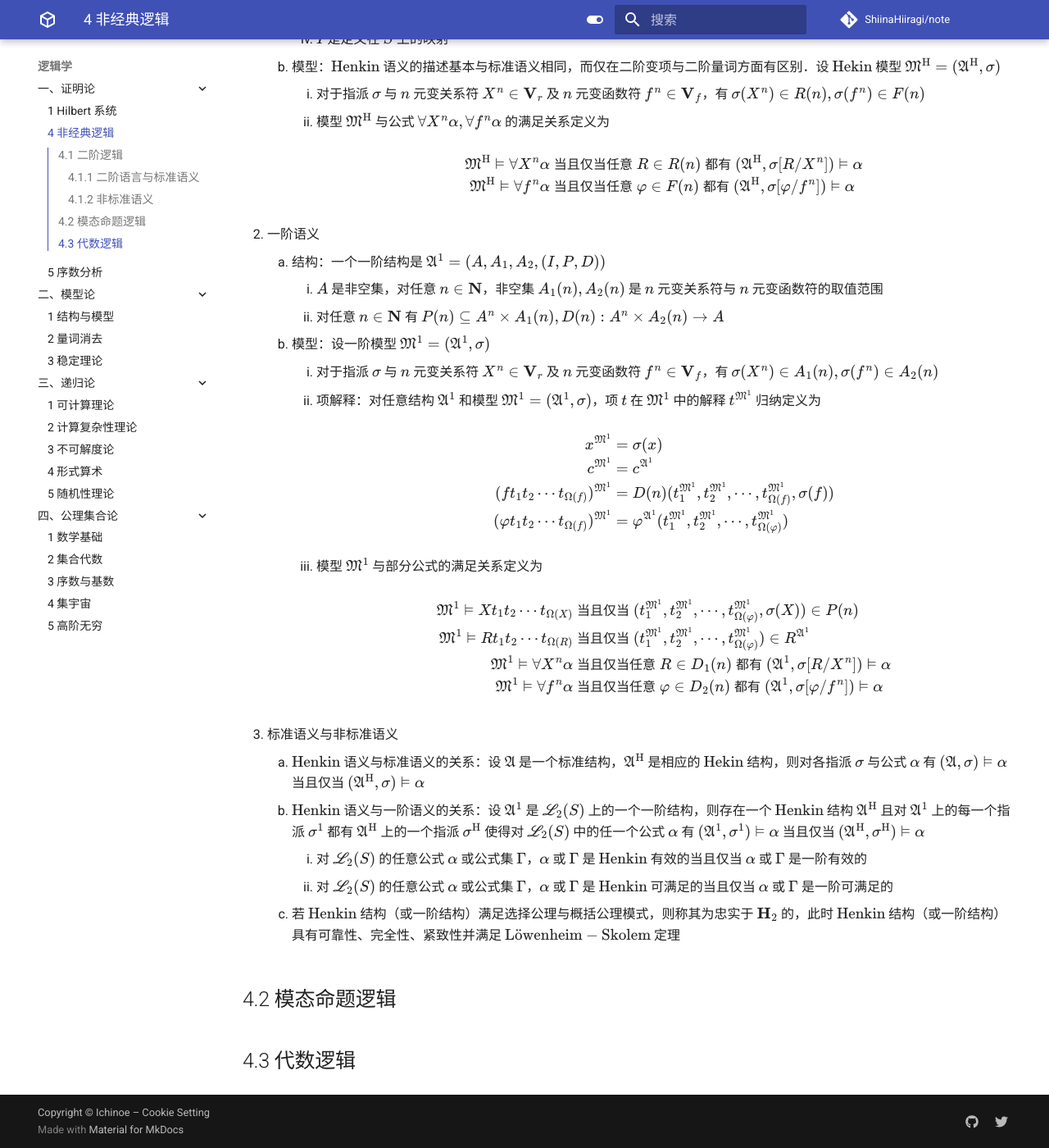
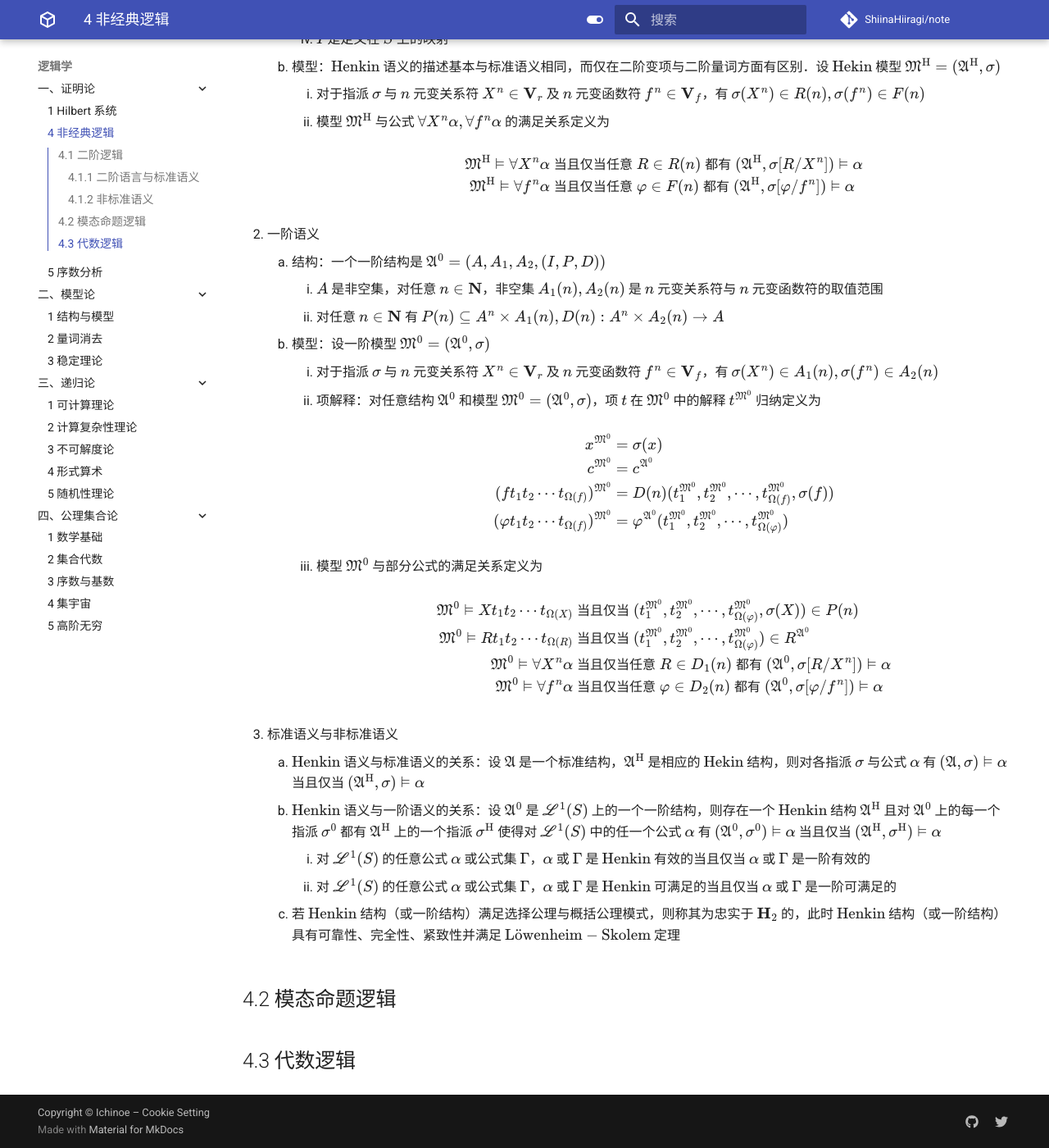
Before and after one commit to ShiinaHiiragi/note, an MkDocs documentation site: the page built from docs/logic/prf/ncl.md, in a window 1280 px wide and 1400 px high, scrolled down 3108 px. Shown: the whole window at 82% size. Built offline with MkDocs 1.6.1 and Material for MkDocs 9.7.7, drawn with Linux system fonts in a browser that asks for light colours; comment, search, counter and statistics services are not loaded; some of the changed text lies outside the part shown.

Commit message:
fix undef

```diff
--- a/docs/logic/prf/ncl.md
+++ b/docs/logic/prf/ncl.md
@@ -2,7 +2,7 @@
 
 ## 4.1 二阶逻辑
 ### 4.1.1 二阶语言与标准语义
-1. 二阶语言 $\mathscr L_2(S)$ 即二阶逻辑的形式语言，由逻辑符号和非逻辑符号组成
+1. 二阶语言 $\mathscr L^1(S)$ 即二阶逻辑的形式语言，由逻辑符号和非逻辑符号组成
     1. 逻辑符号
         1. 变元集 $\mathbf{Var} = \mathbf V_r \cup \mathbf V_f \cup \mathbf V_l$
             1. 变关系符：$\mathbf V_r = \{X_i \mid i\in \lambda\}$，用 $X, Y, Z$ 表示任意变关系符
@@ -19,13 +19,13 @@
         2. 函数符号集 $\mathbf F = \{\varphi_i\mid i\in \lambda\}$，用 $\varphi, \psi$ 表示任意函数符号
         3. 个体符号集 $\mathbf C = \{c_i\mid i\in \lambda\}$，用 $a, b, c$ 表示任意个体符号
 
-        一个二阶语言由非逻辑符号集合 $S$ 决定．当 $S = \varnothing$ 时，$\mathscr L_2(S)$ 可简记为 $\mathscr L_2$，这是语言中的纯逻辑部分
+        一个二阶语言由非逻辑符号集合 $S$ 决定．当 $S = \varnothing$ 时，$\mathscr L^1(S)$ 可简记为 $\mathscr L^1$，这是语言中的纯逻辑部分
 
 2. 二阶逻辑项与公式的句法
-    1. 二阶语言 $\mathscr L_2(S)$ 的类型是从 $\mathbf V_r \cup \mathbf V_f \cup \mathbf R \cup \mathbf F$ 的正整数集合的函数 $\Omega: S \to \mathbf Z_+$
+    1. 二阶语言 $\mathscr L^1(S)$ 的类型是从 $\mathbf V_r \cup \mathbf V_f \cup \mathbf R \cup \mathbf F$ 的正整数集合的函数 $\Omega: S \to \mathbf Z_+$
         1. 对每个 $R \in \mathbf V_r \cup \mathbf R$，$\Omega(R)$ 称为 $R$ 的元数，$R$ 为 $\Omega(R)$ 元关系符号
         2. 对每个 $f \in \mathbf V_f \cup \mathbf F$，$\Omega(f)$ 称为 $f$ 的元数，$f$ 为 $\Omega(f)$ 元关系符号
-    2. 二阶语言 $\mathscr L_2(S)$ 的项集 $\mathcal T(S)$ 归纳定义如下
+    2. 二阶语言 $\mathscr L^1(S)$ 的项集 $\mathcal T(S)$ 归纳定义如下
 
         $$
         \mathcal T(S) \ni t:= x \mid c \mid ft_1t_2\cdots t_{\Omega(f)} \mid \varphi t_1t_2\cdots t_{\Omega(\varphi)}
@@ -33,7 +33,7 @@
 
         其中 $x\in \mathbf V_l, c\in C$ 且 $f\in \mathbf V_f, \varphi \in \mathbf F$．不含变项的项称作闭项
 
-        二阶语言 $\mathscr L_2(S)$ 的（合式）公式集 $\mathcal F(S)$ 归纳定义如下
+        二阶语言 $\mathscr L^1(S)$ 的（合式）公式集 $\mathcal F(S)$ 归纳定义如下
 
         $$
         \mathcal F(S) \ni \alpha := Xt_1t_2\cdots t_{\Omega(X)} \mid Rt_1t_2\cdots t_{\Omega(R)} \mid \neg \alpha \mid \alpha_1 \to \alpha_2 \mid \forall u \alpha
@@ -120,7 +120,7 @@
 
     3. 标准语义的性质
         1. 在 $\mathbf H_2$ 中可靠性定理对二阶语言标准语义成立，但完全性、紧致性与 $\text{L}\ddot{\mathrm o}\text{wenheim} - \text{Skolem}$ 定理均对其不成立
-        2. 标准语义的不完全性定理：令 $\mathbf H$ 是 $\mathscr L_2(S)$ 的任一能行可靠的演绎系统，则存在重言式不是 $\mathbf H$ 中的定理
+        2. 标准语义的不完全性定理：令 $\mathbf H$ 是 $\mathscr L^1(S)$ 的任一能行可靠的演绎系统，则存在重言式不是 $\mathbf H$ 中的定理
 
 ### 4.1.2 非标准语义
 1. $\text{Henkin}$ 语义
@@ -141,38 +141,38 @@
             $$
 
 2. 一阶语义
-    1. 结构：一个一阶结构是 $\mathfrak A^{\mathrm 1} = (A, A_1, A_2, (I, P, D))$
+    1. 结构：一个一阶结构是 $\mathfrak A^{0} = (A, A_1, A_2, (I, P, D))$
         1. $A$ 是非空集，对任意 $n \in \mathbf N$，非空集 $A_1(n), A_2(n)$ 是 $n$ 元变关系符与 $n$ 元变函数符的取值范围
         2. 对任意 $n \in \mathbf N$ 有 $P(n) \subseteq A^n \times A_1(n), D(n): A^n \times A_2(n) \to A$
-    2. 模型：设一阶模型 $\mathfrak M^{\mathrm 1} = (\mathfrak A^{\mathrm 1}, \sigma)$
+    2. 模型：设一阶模型 $\mathfrak M^{0} = (\mathfrak A^{0}, \sigma)$
         1. 对于指派 $\sigma$ 与 $n$ 元变关系符 $X^n \in \mathbf V_r$ 及 $n$ 元变函数符 $f^n \in \mathbf V_f$，有 $\sigma(X^n) \in A_1(n), \sigma(f^n) \in A_2(n)$
-        2. 项解释：对任意结构 $\mathfrak A^{\mathrm 1}$ 和模型 $\mathfrak M^{\mathrm 1} = (\mathfrak A^{\mathrm 1}, \sigma)$，项 $t$ 在 $\mathfrak M^{\mathrm 1}$ 中的解释 $t^{\mathfrak M^{\mathrm 1}}$ 归纳定义为
+        2. 项解释：对任意结构 $\mathfrak A^{0}$ 和模型 $\mathfrak M^{0} = (\mathfrak A^{0}, \sigma)$，项 $t$ 在 $\mathfrak M^{0}$ 中的解释 $t^{\mathfrak M^{0}}$ 归纳定义为
 
             $$
             \begin{aligned}
-            x^{\mathfrak M^{\mathrm 1}} &= \sigma(x) \\
-            c^{\mathfrak M^{\mathrm 1}} &= c^{\mathfrak A^{\mathrm 1}} \\
-            (ft_1t_2\cdots t_{\Omega(f)})^{\mathfrak M^{\mathrm 1}} &= D(n)(t_1^{\mathfrak M^{\mathrm 1}}, t_2^{\mathfrak M^{\mathrm 1}}, \cdots, t_{\Omega(f)}^{\mathfrak M^{\mathrm 1}}, \sigma(f)) \\
-            (\varphi t_1t_2\cdots t_{\Omega(f)})^{\mathfrak M^{\mathrm 1}} &= \varphi^{\mathfrak A^{\mathrm 1}}(t_1^{\mathfrak M^{\mathrm 1}}, t_2^{\mathfrak M^{\mathrm 1}}, \cdots, t_{\Omega(\varphi)}^{\mathfrak M^{\mathrm 1}})
+            x^{\mathfrak M^{0}} &= \sigma(x) \\
+            c^{\mathfrak M^{0}} &= c^{\mathfrak A^{0}} \\
+            (ft_1t_2\cdots t_{\Omega(f)})^{\mathfrak M^{0}} &= D(n)(t_1^{\mathfrak M^{0}}, t_2^{\mathfrak M^{0}}, \cdots, t_{\Omega(f)}^{\mathfrak M^{0}}, \sigma(f)) \\
+            (\varphi t_1t_2\cdots t_{\Omega(f)})^{\mathfrak M^{0}} &= \varphi^{\mathfrak A^{0}}(t_1^{\mathfrak M^{0}}, t_2^{\mathfrak M^{0}}, \cdots, t_{\Omega(\varphi)}^{\mathfrak M^{0}})
             \end{aligned}
             $$
 
-        3. 模型 $\mathfrak M^{\mathrm 1}$ 与部分公式的满足关系定义为
+        3. 模型 $\mathfrak M^{0}$ 与部分公式的满足关系定义为
 
             $$
             \begin{aligned}
-            \mathfrak M^{\mathrm 1} \vDash Xt_1t_2\cdots t_{\Omega(X)} & \textsf{ 当且仅当 } (t_1^{\mathfrak M^{\mathrm 1}}, t_2^{\mathfrak M^{\mathrm 1}}, \cdots, t_{\Omega(\varphi)}^{\mathfrak M^{\mathrm 1}}, \sigma(X)) \in P(n) \\
-            \mathfrak M^{\mathrm 1} \vDash Rt_1t_2\cdots t_{\Omega(R)} & \textsf{ 当且仅当 } (t_1^{\mathfrak M^{\mathrm 1}}, t_2^{\mathfrak M^{\mathrm 1}}, \cdots, t_{\Omega(\varphi)}^{\mathfrak M^{\mathrm 1}}) \in R^{\mathfrak A^{\mathrm 1}} \\
-            \mathfrak M^{\mathrm 1} \vDash \forall X^n\alpha & \textsf{ 当且仅当任意 } R \in D_1(n) \textsf{ 都有 } (\mathfrak A^{\mathrm 1}, \sigma[R/X^n]) \vDash \alpha \\
-            \mathfrak M^{\mathrm 1} \vDash \forall f^n\alpha & \textsf{ 当且仅当任意 } \varphi \in D_2(n) \textsf{ 都有 } (\mathfrak A^{\mathrm 1}, \sigma[\varphi/f^n]) \vDash \alpha \\
+            \mathfrak M^{0} \vDash Xt_1t_2\cdots t_{\Omega(X)} & \textsf{ 当且仅当 } (t_1^{\mathfrak M^{0}}, t_2^{\mathfrak M^{0}}, \cdots, t_{\Omega(\varphi)}^{\mathfrak M^{0}}, \sigma(X)) \in P(n) \\
+            \mathfrak M^{0} \vDash Rt_1t_2\cdots t_{\Omega(R)} & \textsf{ 当且仅当 } (t_1^{\mathfrak M^{0}}, t_2^{\mathfrak M^{0}}, \cdots, t_{\Omega(\varphi)}^{\mathfrak M^{0}}) \in R^{\mathfrak A^{0}} \\
+            \mathfrak M^{0} \vDash \forall X^n\alpha & \textsf{ 当且仅当任意 } R \in D_1(n) \textsf{ 都有 } (\mathfrak A^{0}, \sigma[R/X^n]) \vDash \alpha \\
+            \mathfrak M^{0} \vDash \forall f^n\alpha & \textsf{ 当且仅当任意 } \varphi \in D_2(n) \textsf{ 都有 } (\mathfrak A^{0}, \sigma[\varphi/f^n]) \vDash \alpha \\
             \end{aligned}
             $$
 
 3. 标准语义与非标准语义
     1. $\text{Henkin}$ 语义与标准语义的关系：设 $\mathfrak A$ 是一个标准结构，$\mathfrak A^{\mathrm H}$ 是相应的 $\text{Hekin}$ 结构，则对各指派 $\sigma$ 与公式 $\alpha$ 有 $(\mathfrak A, \sigma) \vDash \alpha$ 当且仅当 $(\mathfrak A^{\mathrm H}, \sigma) \vDash \alpha$
-    2. $\text{Henkin}$ 语义与一阶语义的关系：设 $\mathfrak A^{\mathrm 1}$ 是 $\mathscr L_2(S)$ 上的一个一阶结构，则存在一个 $\text{Henkin}$ 结构 $\mathfrak A^{\mathrm H}$ 且对 $\mathfrak A^{\mathrm 1}$ 上的每一个指派 $\sigma^{\mathrm 1}$ 都有 $\mathfrak A^{\mathrm H}$ 上的一个指派 $\sigma^{\mathrm H}$ 使得对 $\mathscr L_2(S)$ 中的任一个公式 $\alpha$ 有 $(\mathfrak A^{\mathrm 1}, \sigma^{\mathrm 1}) \vDash \alpha$ 当且仅当 $(\mathfrak A^{\mathrm H}, \sigma^{\mathrm H}) \vDash \alpha$
-        1. 对 $\mathscr L_2(S)$ 的任意公式 $\alpha$ 或公式集 $\Gamma$，$\alpha$ 或 $\Gamma$ 是 $\text{Henkin}$ 有效的当且仅当 $\alpha$ 或 $\Gamma$ 是一阶有效的
-        2. 对 $\mathscr L_2(S)$ 的任意公式 $\alpha$ 或公式集 $\Gamma$，$\alpha$ 或 $\Gamma$ 是 $\text{Henkin}$ 可满足的当且仅当 $\alpha$ 或 $\Gamma$ 是一阶可满足的
+    2. $\text{Henkin}$ 语义与一阶语义的关系：设 $\mathfrak A^{0}$ 是 $\mathscr L^1(S)$ 上的一个一阶结构，则存在一个 $\text{Henkin}$ 结构 $\mathfrak A^{\mathrm H}$ 且对 $\mathfrak A^{0}$ 上的每一个指派 $\sigma^{0}$ 都有 $\mathfrak A^{\mathrm H}$ 上的一个指派 $\sigma^{\mathrm H}$ 使得对 $\mathscr L^1(S)$ 中的任一个公式 $\alpha$ 有 $(\mathfrak A^{0}, \sigma^{0}) \vDash \alpha$ 当且仅当 $(\mathfrak A^{\mathrm H}, \sigma^{\mathrm H}) \vDash \alpha$
+        1. 对 $\mathscr L^1(S)$ 的任意公式 $\alpha$ 或公式集 $\Gamma$，$\alpha$ 或 $\Gamma$ 是 $\text{Henkin}$ 有效的当且仅当 $\alpha$ 或 $\Gamma$ 是一阶有效的
+        2. 对 $\mathscr L^1(S)$ 的任意公式 $\alpha$ 或公式集 $\Gamma$，$\alpha$ 或 $\Gamma$ 是 $\text{Henkin}$ 可满足的当且仅当 $\alpha$ 或 $\Gamma$ 是一阶可满足的
     3. 若 $\text{Henkin}$ 结构（或一阶结构）满足选择公理与概括公理模式，则称其为忠实于 $\mathbf H_2$ 的，此时 $\text{Henkin}$ 结构（或一阶结构）具有可靠性、完全性、紧致性并满足 $\text{L}\ddot{\mathrm o}\text{wenheim} - \text{Skolem}$ 定理
 
 ## 4.2 模态命题逻辑
```
Also changed, not shown: docs/logic/prf/hilbert.md (+3 -3 lines), docs/logic/set/card.md (+10 -7 lines).
